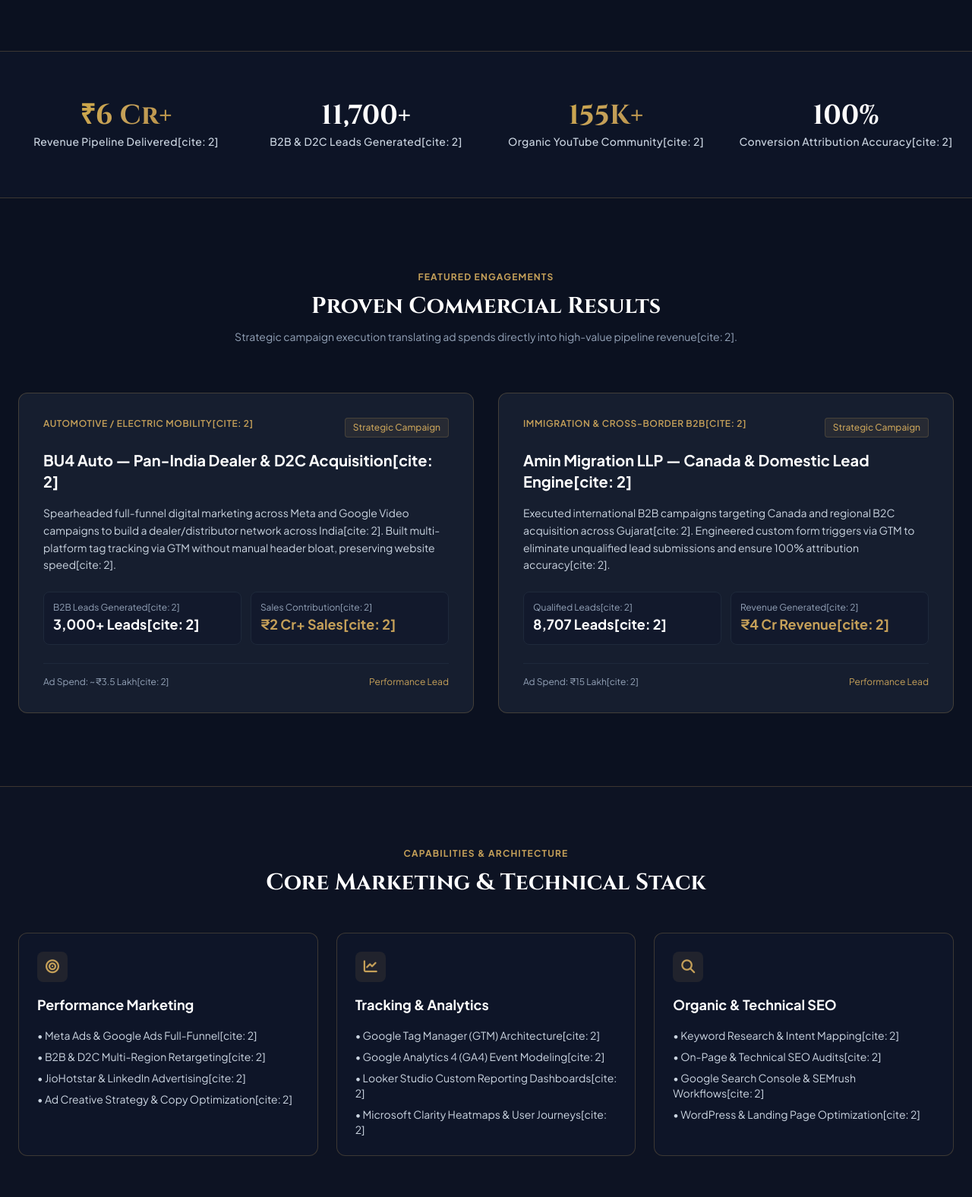
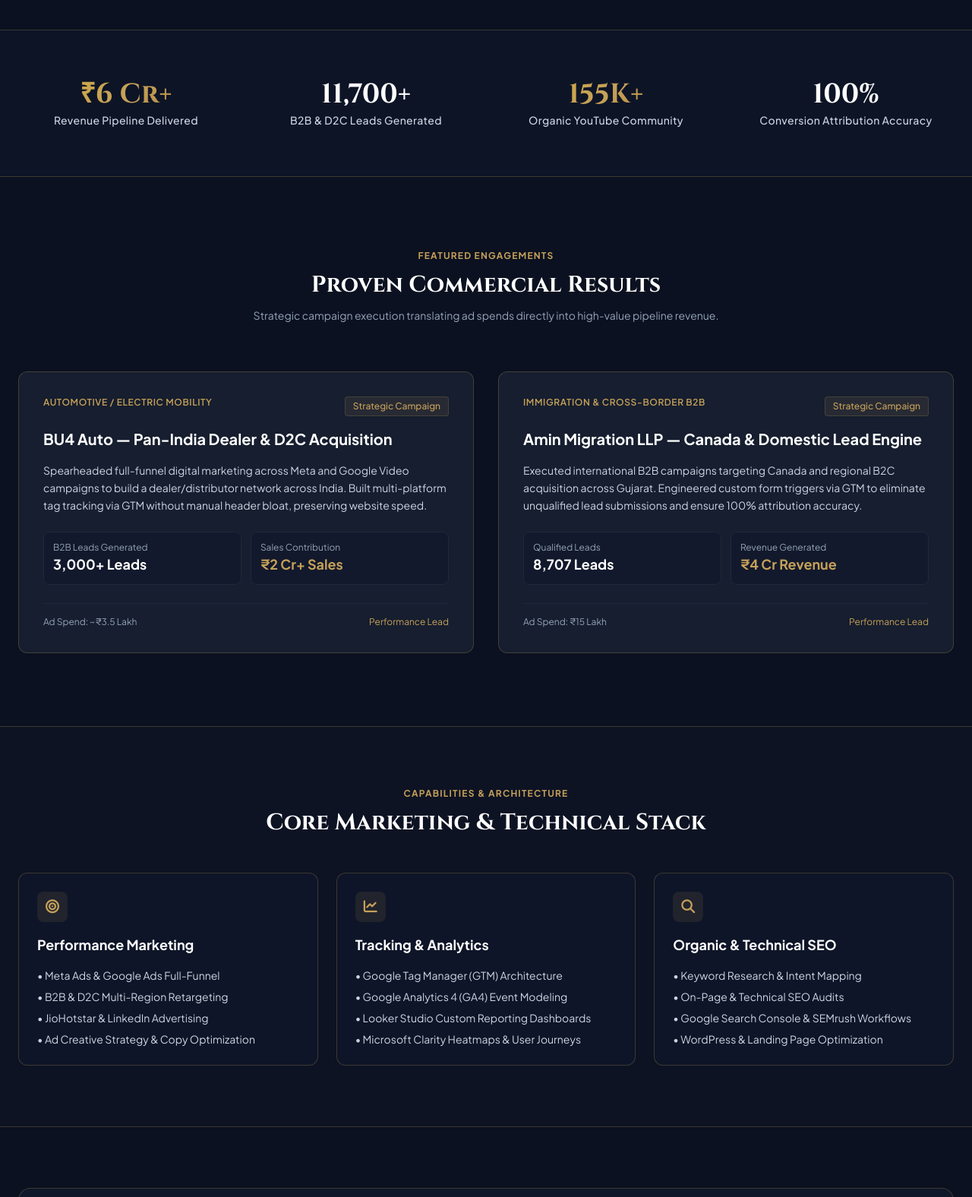
Before and after one commit to anuradhamathuria/Portfolio, a plain HTML site: page index.html in a window 1280 px wide. Shown: the part 745-2321 px from the top of the page at 76% size. Drawn offline with nearby package versions, Linux system fonts and the light colour scheme.

Commit message:
Remove citations from text in index.html

```diff
--- a/index.html
+++ b/index.html
@@ -93,7 +93,7 @@
         Scaling Pipelines Through <br><span class="gold-gradient">Full-Funnel Performance</span>
       </h1>
       <p class="text-slate-300 max-w-2xl text-base sm:text-lg leading-relaxed mx-auto lg:mx-0">
-        Specializing in international and domestic B2B & D2C lead generation, paid marketing, SEO, and robust conversion tracking architecture[cite: 2]. Delivered <strong>₹6 Cr+ in revenue pipeline</strong> across manufacturing and global client acquisition[cite: 2].
+        Specializing in international and domestic B2B & D2C lead generation, paid marketing, SEO, and robust conversion tracking architecture. Delivered <strong>₹6 Cr+ in revenue pipeline</strong> across manufacturing and global client acquisition.
       </p>
 
       <div class="flex flex-wrap items-center justify-center lg:justify-start gap-4 pt-4">
@@ -101,13 +101,13 @@
           Book Consultation
         </a>
         <a href="mailto:anu.mathuria@hotmail.com" class="px-7 py-3.5 rounded-lg border gold-border text-slate-200 font-medium text-sm tracking-wide hover:bg-slate-800 transition-all flex items-center gap-2">
-          <i class="fa-regular fa-envelope text-brandGold"></i> anu.mathuria@hotmail.com[cite: 2]
+          <i class="fa-regular fa-envelope text-brandGold"></i> anu.mathuria@hotmail.com
         </a>
       </div>
 
       <div class="pt-6 flex items-center justify-center lg:justify-start gap-6 text-slate-400 text-sm">
-        <span class="flex items-center gap-2"><i class="fa-solid fa-location-dot text-brandGold"></i> Ahmedabad, Gujarat[cite: 2]</span>
-        <span class="flex items-center gap-2"><i class="fa-solid fa-phone text-brandGold"></i> +91 92657 48110[cite: 2]</span>
+        <span class="flex items-center gap-2"><i class="fa-solid fa-location-dot text-brandGold"></i> Ahmedabad, Gujarat</span>
+        <span class="flex items-center gap-2"><i class="fa-solid fa-phone text-brandGold"></i> +91 92657 48110</span>
       </div>
     </div>
 
@@ -116,7 +116,7 @@
       <div class="absolute -top-3 -right-3 w-20 h-20 bg-brandGold/10 rounded-full blur-xl pointer-events-none"></div>
       <div class="flex justify-between items-start border-b gold-border pb-5">
         <div>
-          <h2 class="font-serifHeading text-xl font-bold tracking-wide text-white">Anuradha Mathuria[cite: 2]</h2>
+          <h2 class="font-serifHeading text-xl font-bold tracking-wide text-white">Anuradha Mathuria</h2>
           <p class="text-xs text-brandGold tracking-wider uppercase mt-0.5">Digital Marketing & Growth Lead</p>
         </div>
         <div class="w-9 h-9 rounded-full border border-brandGold flex items-center justify-center font-serifHeading text-brandGold text-sm">
@@ -127,28 +127,28 @@
       <div class="py-5 space-y-3 text-xs text-slate-300">
         <div class="flex items-center justify-between">
           <span class="text-slate-400">Total Leads Generated:</span>
-          <span class="font-semibold text-slate-100">11,700+ Verified Leads[cite: 2]</span>
+          <span class="font-semibold text-slate-100">11,700+ Verified Leads</span>
         </div>
         <div class="flex items-center justify-between">
           <span class="text-slate-400">Revenue Impact:</span>
-          <span class="font-semibold text-brandGold">₹6 Crore+ Pipeline[cite: 2]</span>
+          <span class="font-semibold text-brandGold">₹6 Crore+ Pipeline</span>
         </div>
         <div class="flex items-center justify-between">
           <span class="text-slate-400">Attribution Setup:</span>
-          <span class="font-semibold text-slate-100">100% GTM & GA4 Trigger Precision[cite: 2]</span>
+          <span class="font-semibold text-slate-100">100% GTM & GA4 Trigger Precision</span>
         </div>
         <div class="flex items-center justify-between">
           <span class="text-slate-400">Creator Audience:</span>
-          <span class="font-semibold text-slate-100">155K+ Subscribers (Silver Play Button)[cite: 2]</span>
+          <span class="font-semibold text-slate-100">155K+ Subscribers (Silver Play Button)</span>
         </div>
       </div>
 
       <div class="pt-4 border-t gold-border flex items-center justify-between">
         <a href="tel:+919265748110" class="text-xs text-slate-300 hover:text-brandGold transition-colors flex items-center gap-1.5">
-          <i class="fa-solid fa-phone text-brandGold"></i> Call Now[cite: 2]
+          <i class="fa-solid fa-phone text-brandGold"></i> Call Now
         </a>
         <a href="mailto:anu.mathuria@hotmail.com" class="text-xs text-slate-300 hover:text-brandGold transition-colors flex items-center gap-1.5">
-          <i class="fa-solid fa-paper-plane text-brandGold"></i> Send Email[cite: 2]
+          <i class="fa-solid fa-paper-plane text-brandGold"></i> Send Email
         </a>
       </div>
     </div>
@@ -160,19 +160,19 @@
       <div class="grid grid-cols-2 md:grid-cols-4 gap-8 text-center">
         <div class="space-y-1">
           <div class="font-serifHeading text-3xl sm:text-4xl font-bold gold-gradient">₹6 Cr+</div>
-          <div class="text-xs sm:text-sm text-slate-300 font-medium tracking-wide">Revenue Pipeline Delivered[cite: 2]</div>
+          <div class="text-xs sm:text-sm text-slate-300 font-medium tracking-wide">Revenue Pipeline Delivered</div>
         </div>
         <div class="space-y-1">
           <div class="font-serifHeading text-3xl sm:text-4xl font-bold text-white">11,700+</div>
-          <div class="text-xs sm:text-sm text-slate-300 font-medium tracking-wide">B2B & D2C Leads Generated[cite: 2]</div>
+          <div class="text-xs sm:text-sm text-slate-300 font-medium tracking-wide">B2B & D2C Leads Generated</div>
         </div>
         <div class="space-y-1">
           <div class="font-serifHeading text-3xl sm:text-4xl font-bold gold-gradient">155K+</div>
-          <div class="text-xs sm:text-sm text-slate-300 font-medium tracking-wide">Organic YouTube Community[cite: 2]</div>
+          <div class="text-xs sm:text-sm text-slate-300 font-medium tracking-wide">Organic YouTube Community</div>
         </div>
         <div class="space-y-1">
           <div class="font-serifHeading text-3xl sm:text-4xl font-bold text-white">100%</div>
-          <div class="text-xs sm:text-sm text-slate-300 font-medium tracking-wide">Conversion Attribution Accuracy[cite: 2]</div>
+          <div class="text-xs sm:text-sm text-slate-300 font-medium tracking-wide">Conversion Attribution Accuracy</div>
         </div>
       </div>
     </div>
@@ -183,7 +183,7 @@
     <div class="text-center max-w-2xl mx-auto space-y-3">
       <h2 class="text-xs uppercase tracking-widest text-brandGold font-bold">Featured Engagements</h2>
       <h3 class="text-3xl font-serifHeading font-bold text-white">Proven Commercial Results</h3>
-      <p class="text-slate-400 text-sm">Strategic campaign execution translating ad spends directly into high-value pipeline revenue[cite: 2].</p>
+      <p class="text-slate-400 text-sm">Strategic campaign execution translating ad spends directly into high-value pipeline revenue.</p>
     </div>
 
     <div class="grid grid-cols-1 md:grid-cols-2 gap-8">
@@ -191,26 +191,26 @@
       <div class="bg-brandCard/60 border gold-border rounded-xl p-8 space-y-6 flex flex-col justify-between hover:border-brandGold/60 transition-all">
         <div class="space-y-4">
           <div class="flex justify-between items-start">
-            <span class="text-xs uppercase tracking-wider font-semibold text-brandGold">Automotive / Electric Mobility[cite: 2]</span>
+            <span class="text-xs uppercase tracking-wider font-semibold text-brandGold">Automotive / Electric Mobility</span>
             <span class="text-xs text-brandGold bg-brandGold/10 px-2.5 py-1 rounded border border-brandGold/20 font-medium">Strategic Campaign</span>
           </div>
-          <h4 class="text-xl font-bold text-white">BU4 Auto — Pan-India Dealer & D2C Acquisition[cite: 2]</h4>
+          <h4 class="text-xl font-bold text-white">BU4 Auto — Pan-India Dealer & D2C Acquisition</h4>
           <p class="text-slate-300 text-sm leading-relaxed">
-            Spearheaded full-funnel digital marketing across Meta and Google Video campaigns to build a dealer/distributor network across India[cite: 2]. Built multi-platform tag tracking via GTM without manual header bloat, preserving website speed[cite: 2].
+            Spearheaded full-funnel digital marketing across Meta and Google Video campaigns to build a dealer/distributor network across India. Built multi-platform tag tracking via GTM without manual header bloat, preserving website speed.
           </p>
           <div class="grid grid-cols-2 gap-3 pt-2">
             <div class="bg-slate-900/60 p-3 rounded-lg border border-slate-800">
-              <div class="text-xs text-slate-400">B2B Leads Generated[cite: 2]</div>
-              <div class="text-lg font-bold text-white">3,000+ Leads[cite: 2]</div>
+              <div class="text-xs text-slate-400">B2B Leads Generated</div>
+              <div class="text-lg font-bold text-white">3,000+ Leads</div>
             </div>
             <div class="bg-slate-900/60 p-3 rounded-lg border border-slate-800">
-              <div class="text-xs text-slate-400">Sales Contribution[cite: 2]</div>
-              <div class="text-lg font-bold text-brandGold">₹2 Cr+ Sales[cite: 2]</div>
+              <div class="text-xs text-slate-400">Sales Contribution</div>
+              <div class="text-lg font-bold text-brandGold">₹2 Cr+ Sales</div>
             </div>
           </div>
         </div>
         <div class="text-xs text-slate-400 border-t border-slate-800 pt-4 flex items-center justify-between">
-          <span>Ad Spend: ~₹3.5 Lakh[cite: 2]</span>
+          <span>Ad Spend: ~₹3.5 Lakh</span>
           <span class="text-brandGold">Performance Lead</span>
         </div>
       </div>
@@ -219,26 +219,26 @@
       <div class="bg-brandCard/60 border gold-border rounded-xl p-8 space-y-6 flex flex-col justify-between hover:border-brandGold/60 transition-all">
         <div class="space-y-4">
           <div class="flex justify-between items-start">
-            <span class="text-xs uppercase tracking-wider font-semibold text-brandGold">Immigration & Cross-Border B2B[cite: 2]</span>
+            <span class="text-xs uppercase tracking-wider font-semibold text-brandGold">Immigration & Cross-Border B2B</span>
             <span class="text-xs text-brandGold bg-brandGold/10 px-2.5 py-1 rounded border border-brandGold/20 font-medium">Strategic Campaign</span>
           </div>
-          <h4 class="text-xl font-bold text-white">Amin Migration LLP — Canada & Domestic Lead Engine[cite: 2]</h4>
+          <h4 class="text-xl font-bold text-white">Amin Migration LLP — Canada & Domestic Lead Engine</h4>
           <p class="text-slate-300 text-sm leading-relaxed">
-            Executed international B2B campaigns targeting Canada and regional B2C acquisition across Gujarat[cite: 2]. Engineered custom form triggers via GTM to eliminate unqualified lead submissions and ensure 100% attribution accuracy[cite: 2].
+            Executed international B2B campaigns targeting Canada and regional B2C acquisition across Gujarat. Engineered custom form triggers via GTM to eliminate unqualified lead submissions and ensure 100% attribution accuracy.
           </p>
           <div class="grid grid-cols-2 gap-3 pt-2">
             <div class="bg-slate-900/60 p-3 rounded-lg border border-slate-800">
-              <div class="text-xs text-slate-400">Qualified Leads[cite: 2]</div>
-              <div class="text-lg font-bold text-white">8,707 Leads[cite: 2]</div>
+              <div class="text-xs text-slate-400">Qualified Leads</div>
+              <div class="text-lg font-bold text-white">8,707 Leads</div>
             </div>
             <div class="bg-slate-900/60 p-3 rounded-lg border border-slate-800">
-              <div class="text-xs text-slate-400">Revenue Generated[cite: 2]</div>
-              <div class="text-lg font-bold text-brandGold">₹4 Cr Revenue[cite: 2]</div>
+              <div class="text-xs text-slate-400">Revenue Generated</div>
+              <div class="text-lg font-bold text-brandGold">₹4 Cr Revenue</div>
             </div>
           </div>
         </div>
         <div class="text-xs text-slate-400 border-t border-slate-800 pt-4 flex items-center justify-between">
-          <span>Ad Spend: ₹15 Lakh[cite: 2]</span>
+          <span>Ad Spend: ₹15 Lakh</span>
           <span class="text-brandGold">Performance Lead</span>
         </div>
       </div>
@@ -261,10 +261,10 @@
           </div>
           <h4 class="font-bold text-white text-lg">Performance Marketing</h4>
           <ul class="text-slate-300 text-sm space-y-2">
-            <li>• Meta Ads & Google Ads Full-Funnel[cite: 2]</li>
-            <li>• B2B & D2C Multi-Region Retargeting[cite: 2]</li>
-            <li>• JioHotstar & LinkedIn Advertising[cite: 2]</li>
-            <li>• Ad Creative Strategy & Copy Optimization[cite: 2]</li>
+            <li>• Meta Ads & Google Ads Full-Funnel</li>
+            <li>• B2B & D2C Multi-Region Retargeting</li>
+            <li>• JioHotstar & LinkedIn Advertising</li>
+            <li>• Ad Creative Strategy & Copy Optimization</li>
           </ul>
         </div>
 
@@ -275,10 +275,10 @@
           </div>
           <h4 class="font-bold text-white text-lg">Tracking & Analytics</h4>
           <ul class="text-slate-300 text-sm space-y-2">
-            <li>• Google Tag Manager (GTM) Architecture[cite: 2]</li>
-            <li>• Google Analytics 4 (GA4) Event Modeling[cite: 2]</li>
-            <li>• Looker Studio Custom Reporting Dashboards[cite: 2]</li>
-            <li>• Microsoft Clarity Heatmaps & User Journeys[cite: 2]</li>
+            <li>• Google Tag Manager (GTM) Architecture</li>
+            <li>• Google Analytics 4 (GA4) Event Modeling</li>
+            <li>• Looker Studio Custom Reporting Dashboards</li>
+            <li>• Microsoft Clarity Heatmaps & User Journeys</li>
           </ul>
         </div>
 
@@ -289,10 +289,10 @@
           </div>
           <h4 class="font-bold text-white text-lg">Organic & Technical SEO</h4>
           <ul class="text-slate-300 text-sm space-y-2">
-            <li>• Keyword Research & Intent Mapping[cite: 2]</li>
-            <li>• On-Page & Technical SEO Audits[cite: 2]</li>
-            <li>• Google Search Console & SEMrush Workflows[cite: 2]</li>
-            <li>• WordPress & Landing Page Optimization[cite: 2]</li>
+            <li>• Keyword Research & Intent Mapping</li>
+            <li>• On-Page & Technical SEO Audits</li>
+            <li>• Google Search Console & SEMrush Workflows</li>
+            <li>• WordPress & Landing Page Optimization</li>
           </ul>
         </div>
       </div>
@@ -304,16 +304,16 @@
     <div class="bg-gradient-to-r from-brandNavy via-slate-900 to-brandNavy border gold-border rounded-2xl p-8 sm:p-12 flex flex-col lg:flex-row items-center justify-between gap-8">
       <div class="space-y-4 max-w-2xl text-center lg:text-left">
         <div class="inline-flex items-center gap-2 px-3 py-1 rounded-full badge-gold text-xs font-semibold">
-          <i class="fa-brands fa-youtube text-red-500"></i> YouTube Silver Creator Award[cite: 2]
+          <i class="fa-brands fa-youtube text-red-500"></i> YouTube Silver Creator Award
         </div>
-        <h3 class="text-2xl sm:text-3xl font-serifHeading font-bold text-white">Creator & Host: KDrama Dost[cite: 2]</h3>
+        <h3 class="text-2xl sm:text-3xl font-serifHeading font-bold text-white">Creator & Host: KDrama Dost</h3>
         <p class="text-slate-300 text-sm leading-relaxed">
-          Founded and grew an organic entertainment brand to over <strong>155,000+ subscribers</strong>[cite: 2]. Personally lead content strategy, scripting, video editing, and YouTube SEO to drive consistent engagement and retention[cite: 2].
+          Founded and grew an organic entertainment brand to over <strong>155,000+ subscribers</strong>. Personally lead content strategy, scripting, video editing, and YouTube SEO to drive consistent engagement and retention.
         </p>
         <div class="flex flex-wrap items-center justify-center lg:justify-start gap-4 text-xs text-slate-300 pt-2">
-          <span class="bg-slate-800/80 px-3 py-1.5 rounded border border-slate-700">155K+ Subscribers[cite: 2]</span>
-          <span class="bg-slate-800/80 px-3 py-1.5 rounded border border-slate-700">Silver Play Button[cite: 2]</span>
-          <span class="bg-slate-800/80 px-3 py-1.5 rounded border border-slate-700">Content Strategy & SEO[cite: 2]</span>
+          <span class="bg-slate-800/80 px-3 py-1.5 rounded border border-slate-700">155K+ Subscribers</span>
+          <span class="bg-slate-800/80 px-3 py-1.5 rounded border border-slate-700">Silver Play Button</span>
+          <span class="bg-slate-800/80 px-3 py-1.5 rounded border border-slate-700">Content Strategy & SEO</span>
         </div>
       </div>
 
@@ -331,17 +331,17 @@
       <div class="space-y-3">
         <h2 class="text-xs uppercase tracking-widest text-brandGold font-bold">Get In Touch</h2>
         <h3 class="text-3xl font-serifHeading font-bold text-white">Let's Discuss Performance & Growth</h3>
-        <p class="text-slate-400 text-sm max-w-lg mx-auto">Open for consulting engagements, brand campaigns, and senior growth leadership roles[cite: 2].</p>
+        <p class="text-slate-400 text-sm max-w-lg mx-auto">Open for consulting engagements, brand campaigns, and senior growth leadership roles.</p>
       </div>
 
       <div class="flex flex-wrap justify-center gap-6 pt-4">
         <a href="mailto:anu.mathuria@hotmail.com" class="px-6 py-3 rounded-lg bg-brandNavy border gold-border hover:border-brandGold transition-all flex items-center gap-3 text-slate-200 text-sm">
           <i class="fa-solid fa-envelope text-brandGold"></i>
-          <span>anu.mathuria@hotmail.com[cite: 2]</span>
+          <span>anu.mathuria@hotmail.com</span>
         </a>
         <a href="tel:+919265748110" class="px-6 py-3 rounded-lg bg-brandNavy border gold-border hover:border-brandGold transition-all flex items-center gap-3 text-slate-200 text-sm">
           <i class="fa-solid fa-phone text-brandGold"></i>
-          <span>+91 92657 48110[cite: 2]</span>
+          <span>+91 92657 48110</span>
         </a>
       </div>
 
@@ -354,7 +354,7 @@
 
       <div class="pt-12 border-t border-slate-800 text-xs text-slate-400 flex flex-col sm:flex-row items-center justify-between gap-4">
         <p>© 2026 Anuradha Mathuria. All rights reserved.</p>
-        <p class="text-brandGold">Performance Marketing • SEO • Attribution Architecture[cite: 2]</p>
+        <p class="text-brandGold">Performance Marketing • SEO • Attribution Architecture</p>
       </div>
     </div>
   </footer>
```
